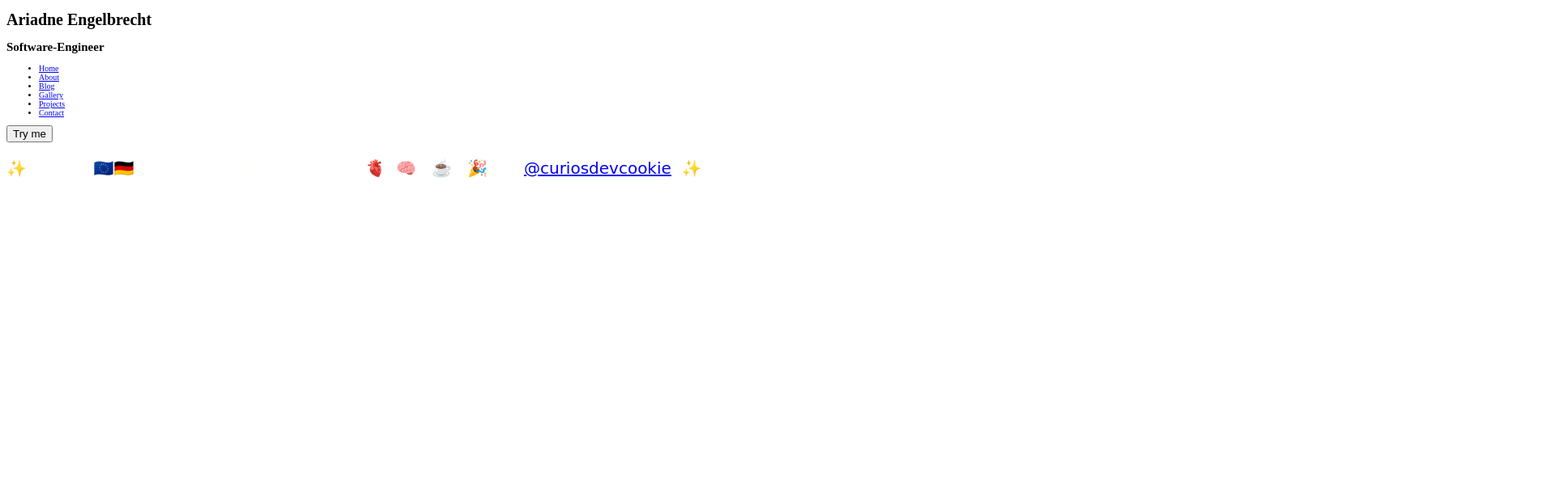
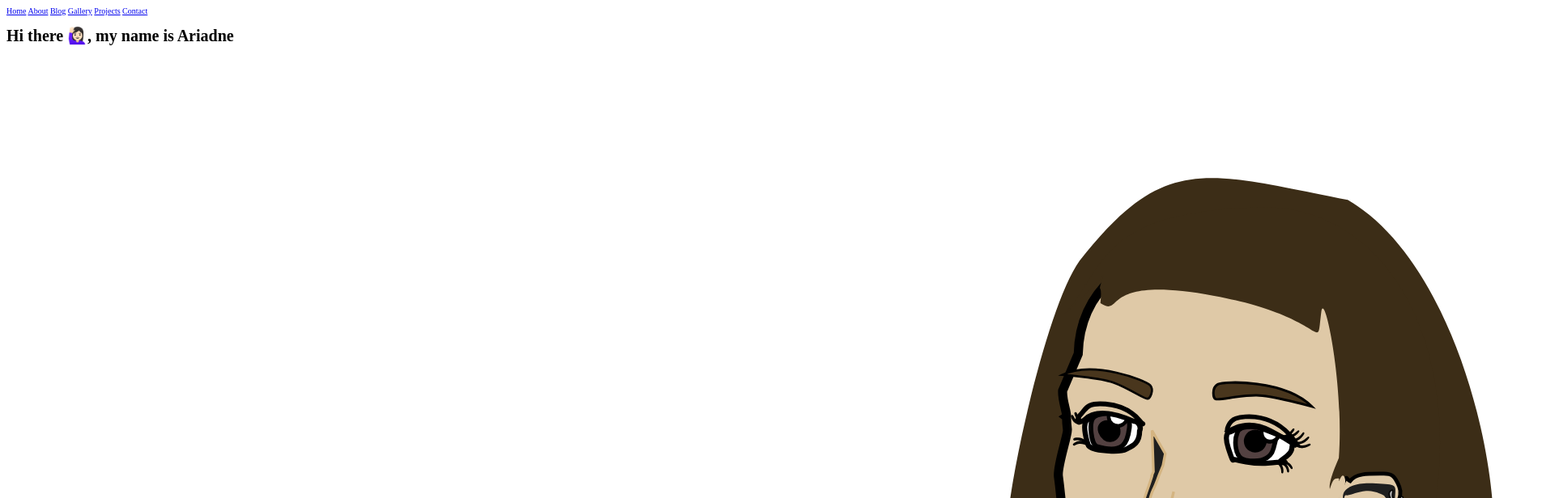
Before and after one commit to curiosdevcookie/portfolio-v1.4.1, a plain HTML site: page index.html in a window 1280 px wide. Shown: the top 616 px of the page at 81% size, 1920 px wide, since content can reach past the window. Drawn offline with Linux system fonts and the light colour scheme; files that its build step writes are made by us from their sources; a web font is replaced by a local one.

Commit message:
Change order of Elements

```diff
--- a/index.html
+++ b/index.html
@@ -15,28 +15,23 @@
 </head>
 <body>
 
-  <!-- Header -->
   <header>
-		<h1>Ariadne Engelbrecht</h1>
-		<h2>Software-Engineer</h2>
+    <nav>
+      <a href='index.html'>Home</a>
+      <a href='./pages/about/about-me.html'>About</a>
+      <a href='./pages/blog/blogpage.html'>Blog</a>
+      <a href='./pages/gallery/gallery.html'>Gallery</a>
+      <a href='./pages/projects/project-overview.html'>Projects</a>
+      <a href='./pages/contact/'>Contact</a>
+      </ul>
+    </nav>
   </header>
-  <nav>
-    <ul>
-      <li><a href='index.html'>Home</a></li>
-      <li><a href='./pages/about/about-me.html'>About</a></li>
-      <li><a href='./pages/blog/blogpage.html'>Blog</a></li>
-      <li><a href='./pages/gallery/gallery.html'>Gallery</a></li>
-      <li><a href='./pages/projects/project-overview.html'>Projects</a></li>
-      <li><a href='./pages/contact/'>Contact</a></li>
-    </ul>
-  </nav>
 
-  <!-- index -->
-   <index>
-
-   </index>
-
-	<button>Try me</button>
+  <main>
+    <h1>Hi there 🙋🏻‍♀️, my name is Ariadne</h1>
+    <img src='./images/Ariadne/Ariadne-2021-g.svg' alt='Ariadne drawn as SVG'>
+    <button>Try me</button>
+  </main>
 
    <cdc-footer></cdc-footer>
  </body>
```
